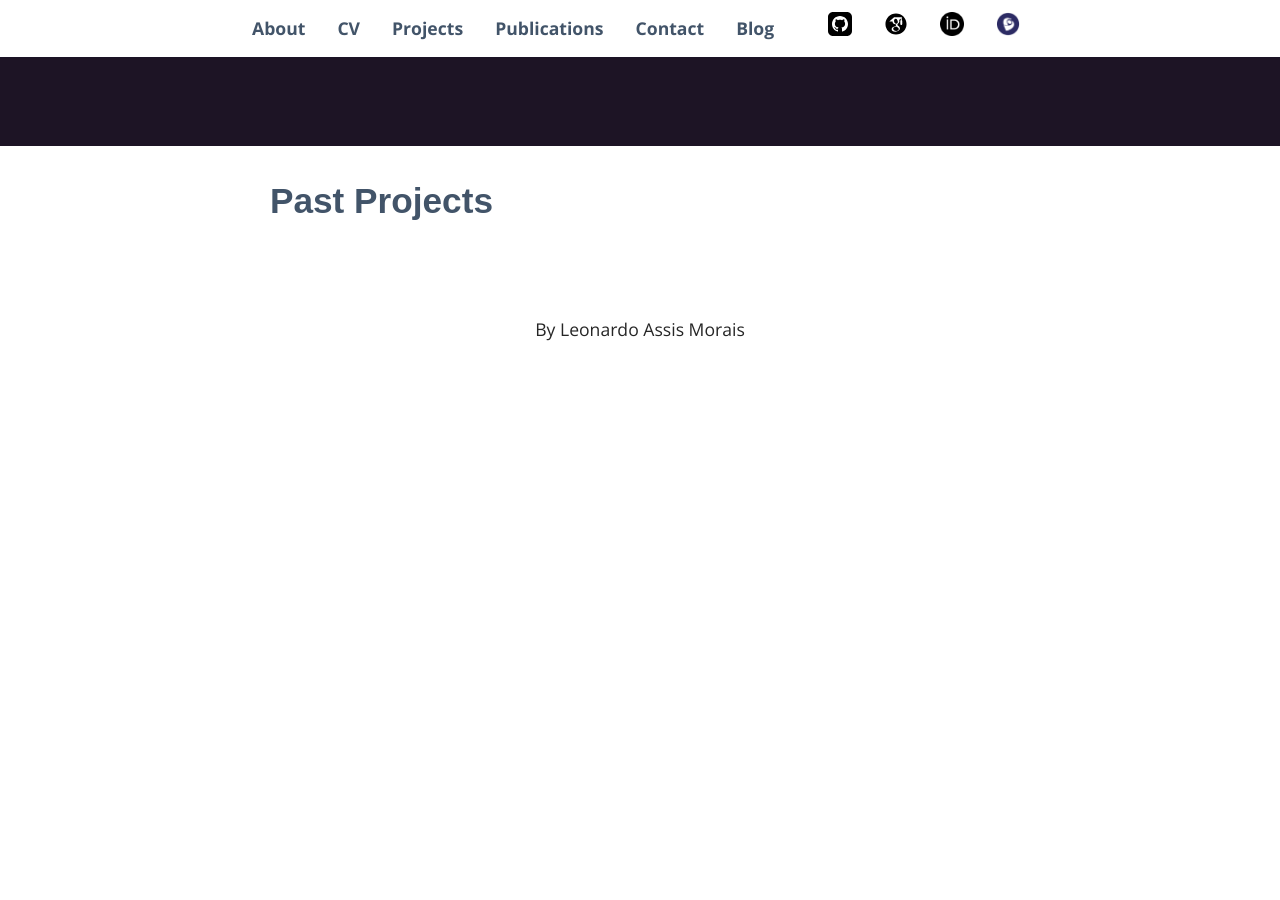
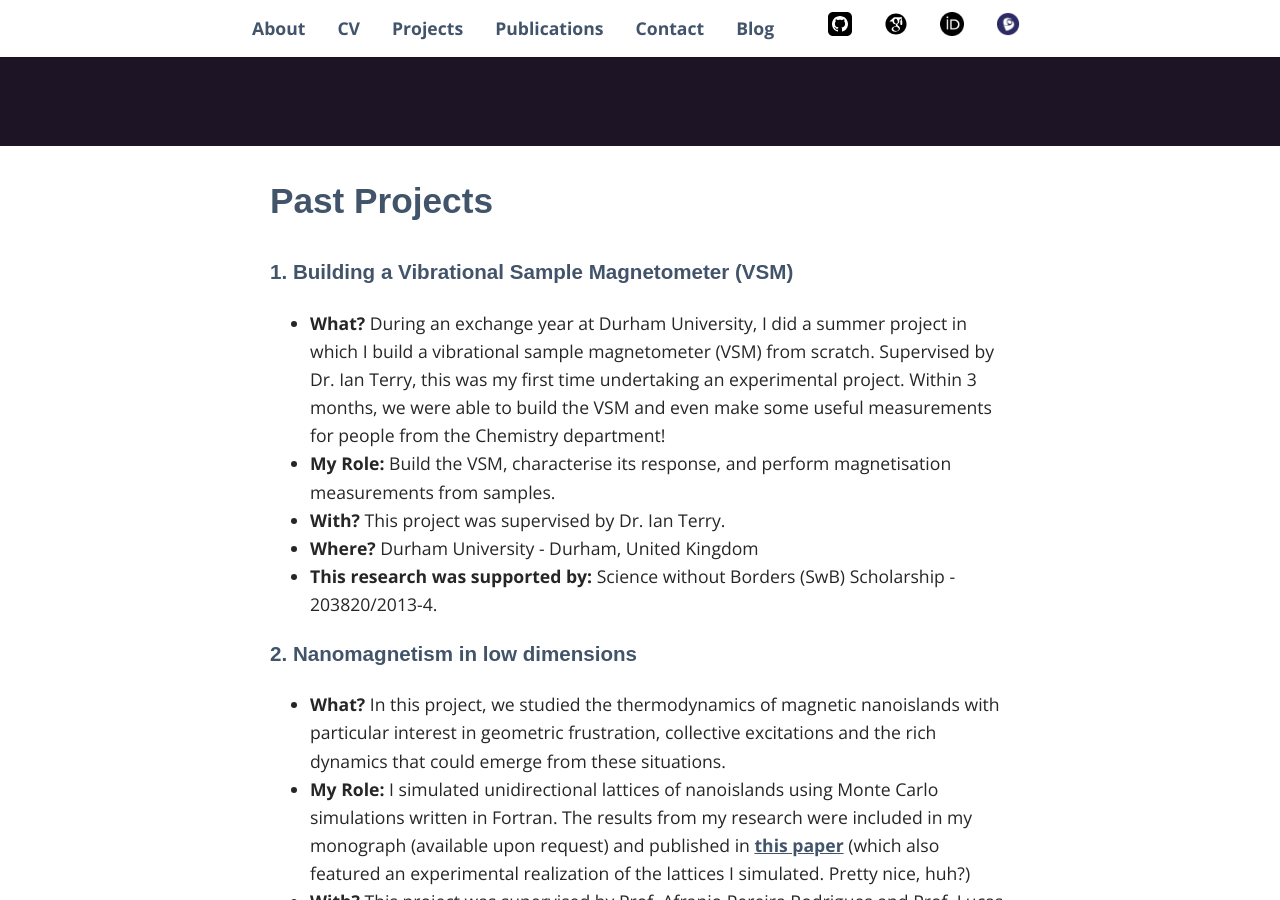
Before and after one commit to Leo-am/Leo-am.github.io, a Jekyll site: the page built from _pages/03_projects.md, in a window 1280 px wide and 900 px high, scrolled down 354 px. Built offline with Jekyll 4.4.1, drawn with Linux system fonts in a browser that asks for light colours; some web fonts are replaced; before the commit the page ends 900 px from its top, so only the background shows below that; some of the changed text lies outside the part shown.

Commit message:
added projects vsm and nanomagnetism

```diff
--- a/_pages/03_projects.md
+++ b/_pages/03_projects.md
@@ -5,3 +5,19 @@
 ---
 
 ## Past Projects
+
+### 1. Building a Vibrational Sample Magnetometer (VSM)
+
+- __What?__ During an exchange year at Durham University, I did a summer project in which I build a vibrational sample magnetometer (VSM) from scratch. Supervised by Dr. Ian Terry, this was my first time undertaking an experimental project. Within 3 months, we were able to build the VSM and even make some useful measurements for people from the Chemistry department! <br>
+-    __My Role:__ Build the VSM, characterise its response, and perform magnetisation measurements from samples. <br>
+-    __With?__ This project was supervised by Dr. Ian Terry. <br>
+-    __Where?__ Durham University - Durham, United Kingdom <br>
+-    __This research was supported by:__ Science without Borders (SwB) Scholarship - 203820/2013-4.
+
+### 2. Nanomagnetism in low dimensions
+
+- __What?__ In this project, we studied the thermodynamics of magnetic nanoislands with particular interest in geometric frustration, collective excitations and the rich dynamics that could emerge from these situations.   <br>
+- __My Role:__ I simulated unidirectional lattices of nanoislands using Monte Carlo simulations written in Fortran. The results from my research were included in my monograph (available upon request) and published in [this paper](https://iopscience.iop.org/article/10.1088/0957-4484/26/29/295303/meta) (which also featured an experimental realization of the lattices I simulated. Pretty nice, huh?) <br>
+- __With?__ This project was supervised by Prof. Afranio Pereira Rodrigues and Prof. Lucas Mól. Also collaborated Prof. Winder Moura-Melo, Prof. Rodrigo Costa Silva, Prof. Clodoaldo I. L. de Araujo, Dr. Fabio Nascimento, and Dr. Renan Loreto. <br>
+- __Where?__ Universidade Federal de Viçosa (UFV) - Viçosa, Brazil <br>
+- __This research was supported by:__ Conselho Nacional de Desenvolvimento Científico e Tecnológico (CNPq).
```
